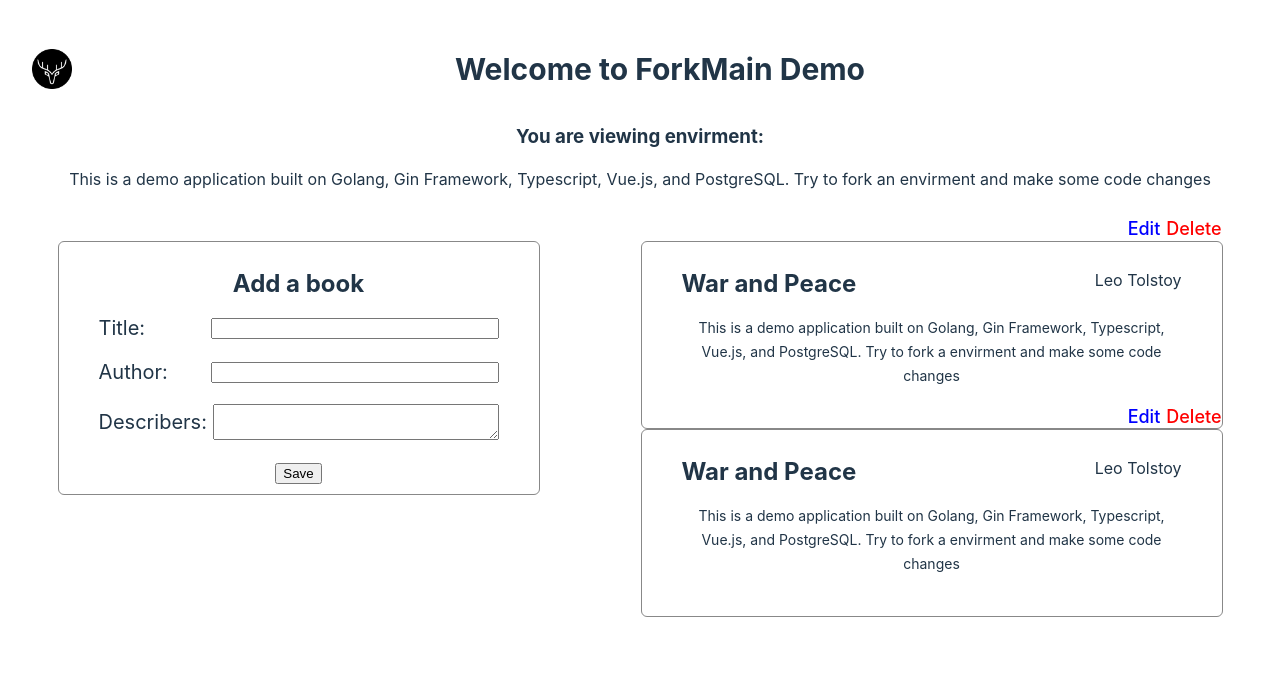
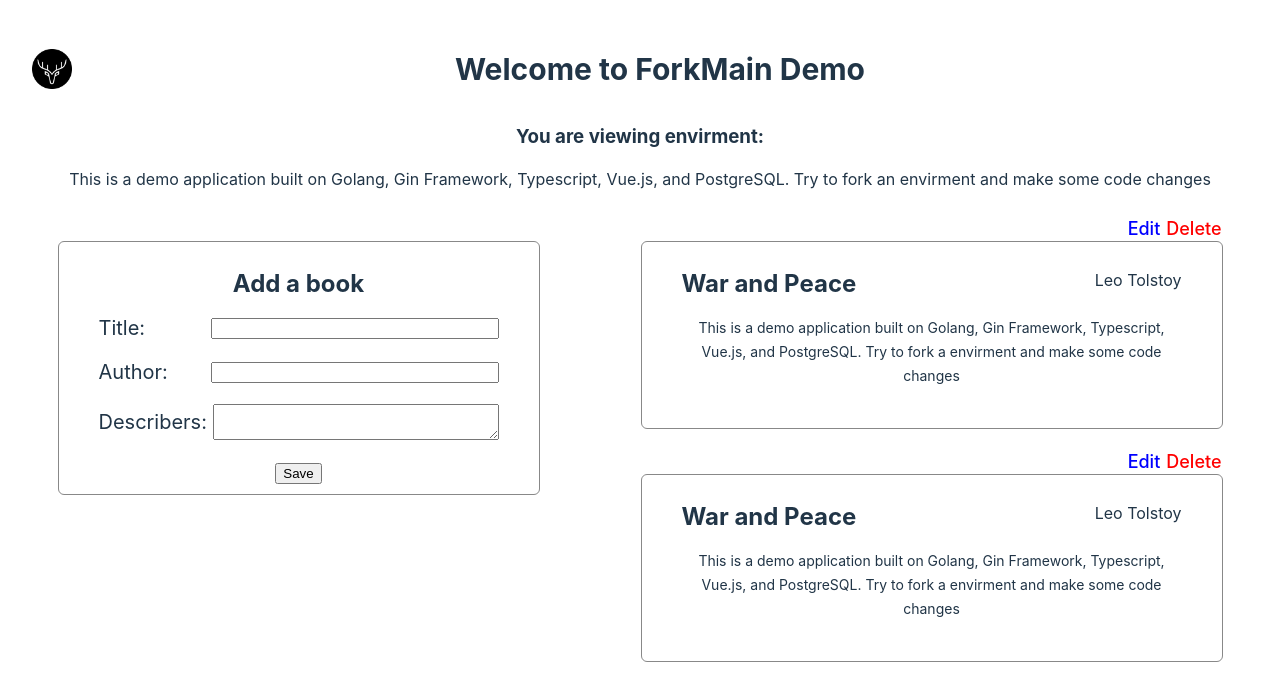
Before and after one commit to lyzhang1999/forkmain-demo-front, a Vue app: page / in a window 1280 px wide. Shown: the top 700 px of the page. Built offline with nearby package versions, Linux system fonts and the light colour scheme.

Commit message:
Update bookList.vue

```diff
--- a/src/components/bookList.vue
+++ b/src/components/bookList.vue
@@ -43,7 +43,7 @@ import { ref } from 'vue'
 <style scoped>
 .row{
   position: relative;
-  margin-bottom: 45 px;
+  margin-bottom: 45px;
   border: 1px solid #888;
   border-radius:6px;
   padding:10px 40px;
```
